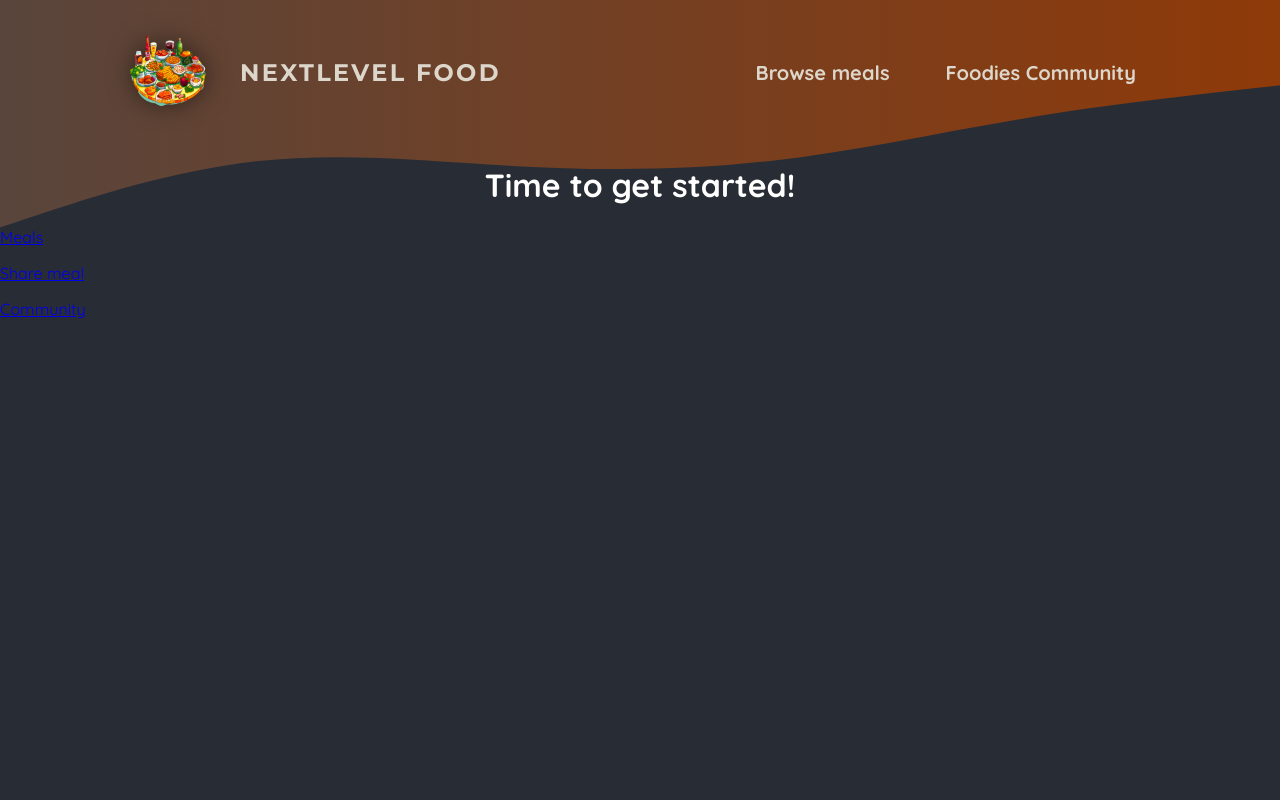
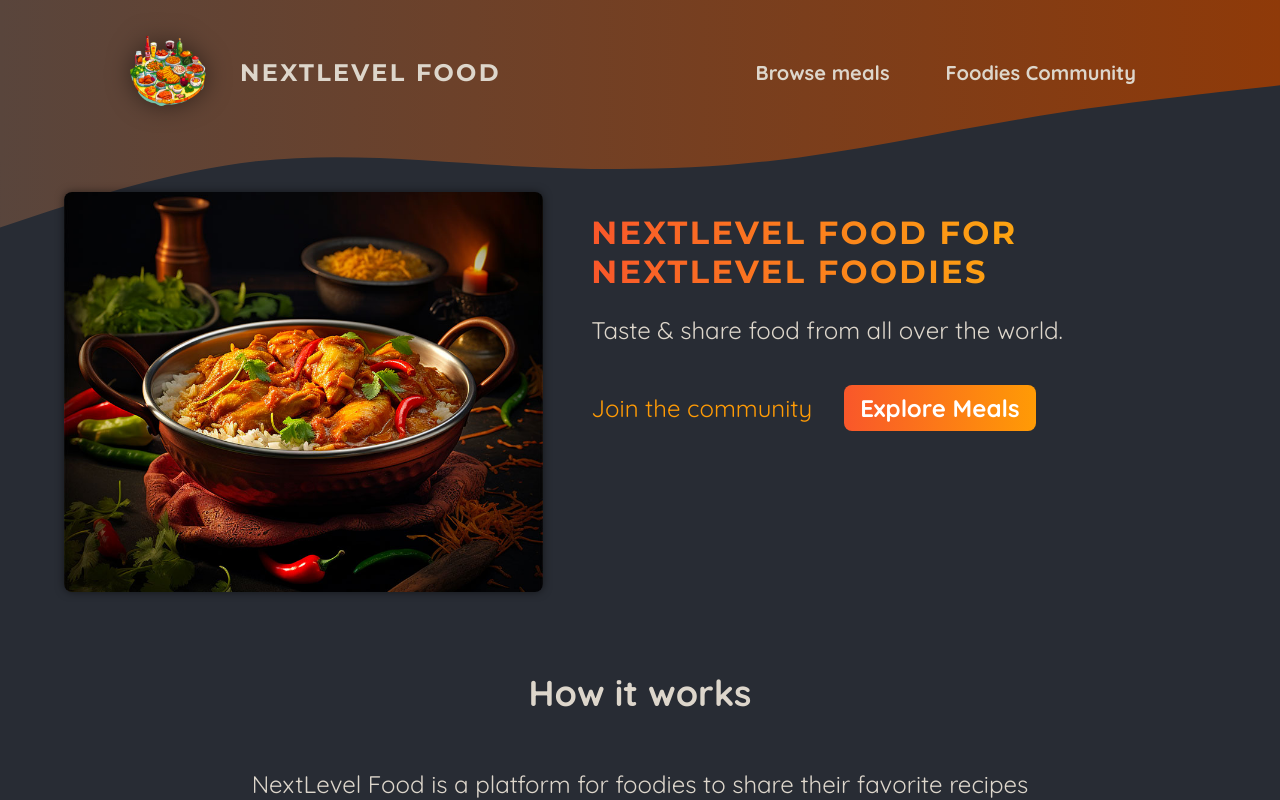
Before and after one commit to Hudayberdiev2000/foodies-next-proje, a Next.js app: page / in a window 1280 px wide. Shown: the top 800 px of the page. Built offline with nearby package versions, Linux system fonts and the light colour scheme.

Commit message:
added ImageSlideshow component

```diff
--- a/app/page.js
+++ b/app/page.js
@@ -1,20 +1,52 @@
 import Link from "next/link";
+import styles from "./page.module.css";
+import ImageSlideshow from "@/components/images/image-slideshow";
 
 export default function Home() {
   return (
-    <main>
-      <h1 style={{ color: "white", textAlign: "center" }}>
-        Time to get started!
-      </h1>
+    <>
+      <header className={styles.header}>
+        <div className={styles.slideshow}>
+          <ImageSlideshow />
+        </div>
+        <div>
+          <div className={styles.hero}>
+            <h1>NextLevel Food for NextLevel Foodies</h1>
+            <p>Taste & share food from all over the world.</p>
+          </div>
+          <div className={styles.cta}>
+            <Link href={"/community"}>Join the community</Link>
+            <Link href={"/meals"}>Explore Meals</Link>
+          </div>
+        </div>
+      </header>
+      <main className={styles.main}>
+        <section className={styles.section}>
+          <h2>How it works</h2>
           <p>
-        <Link href={"/meals"}>Meals</Link>
+            NextLevel Food is a platform for foodies to share their favorite
+            recipes with the world. It&apos;s a place to discover new dishes,
+            and to connect with other food lovers.
           </p>
           <p>
-        <Link href={"/meals/share"}>Share meal</Link>
+            NextLevel Food is a place to discover new dishes, and to connect
+            with other food lovers.
+          </p>
+        </section>
+
+        <section className={styles.section}>
+          <h2>Why NextLevel Food?</h2>
+          <p>
+            NextLevel Food is a platform for foodies to share their favorite
+            recipes with the world. It&apos;s a place to discover new dishes,
+            and to connect with other food lovers.
           </p>
           <p>
-        <Link href={"/community"}>Community</Link>
+            NextLevel Food is a place to discover new dishes, and to connect
+            with other food lovers.
           </p>
+        </section>
       </main>
+    </>
   );
 }
--- /dev/null
+++ b/app/page.module.css
@@ -0,0 +1,75 @@
+.header {
+  display: flex;
+  gap: 3rem;
+  margin: 3rem auto;
+  width: 90%;
+  max-width: 75rem;
+}
+
+.slideshow {
+  width: 40rem;
+  height: 25rem;
+}
+
+.hero {
+  color: #ddd6cb;
+  font-size: 1.5rem;
+}
+
+.hero h1 {
+  font-size: 2rem;
+  font-weight: bold;
+  font-family: 'Montserrat', sans-serif;
+  letter-spacing: 0.15rem;
+  text-transform: uppercase;
+  background: linear-gradient(90deg, #f9572a, #ffc905);
+  background-clip: text;
+  -webkit-background-clip: text;
+  -webkit-text-fill-color: transparent;
+}
+
+.cta {
+  font-size: 1.5rem;
+  display: flex;
+  gap: 1rem;
+}
+
+.cta a {
+  display: inline-block;
+  margin-top: 1rem;
+  padding: 0.5rem 1rem;
+  border-radius: 0.5rem;
+  background: linear-gradient(90deg, #f9572a, #ff9b05);
+  color: #ffffff;
+  font-weight: bold;
+  text-decoration: none;
+}
+
+.cta a:hover,
+.cta a:active {
+  background: linear-gradient(90deg, #fd4715, #f9b241);
+}
+
+.cta a:first-child {
+  background: transparent;
+  font-weight: normal;
+  color: #ff9b05;
+  padding-left: 0;
+}
+
+.cta a:first-child:hover,
+.cta a:first-child:active {
+  background: transparent;
+  color: #f9b241;
+}
+
+.section {
+  display: flex;
+  flex-direction: column;
+  color: #ddd6cb;
+  font-size: 1.5rem;
+  max-width: 50rem;
+  width: 90%;
+  margin: 2rem auto;
+  text-align: center;
+}
--- /dev/null
+++ b/components/images/image-slideshow.js
@@ -0,0 +1,50 @@
+'use client';
+
+import { useEffect, useState } from 'react';
+import Image from 'next/image';
+
+import burgerImg from '@/assets/burger.jpg';
+import curryImg from '@/assets/curry.jpg';
+import dumplingsImg from '@/assets/dumplings.jpg';
+import macncheeseImg from '@/assets/macncheese.jpg';
+import pizzaImg from '@/assets/pizza.jpg';
+import schnitzelImg from '@/assets/schnitzel.jpg';
+import tomatoSaladImg from '@/assets/tomato-salad.jpg';
+import classes from './image-slideshow.module.css';
+
+const images = [
+  { image: burgerImg, alt: 'A delicious, juicy burger' },
+  { image: curryImg, alt: 'A delicious, spicy curry' },
+  { image: dumplingsImg, alt: 'Steamed dumplings' },
+  { image: macncheeseImg, alt: 'Mac and cheese' },
+  { image: pizzaImg, alt: 'A delicious pizza' },
+  { image: schnitzelImg, alt: 'A delicious schnitzel' },
+  { image: tomatoSaladImg, alt: 'A delicious tomato salad' },
+];
+
+export default function ImageSlideshow() {
+  const [currentImageIndex, setCurrentImageIndex] = useState(0);
+
+  useEffect(() => {
+    const interval = setInterval(() => {
+      setCurrentImageIndex((prevIndex) =>
+        prevIndex < images.length - 1 ? prevIndex + 1 : 0
+      );
+    }, 5000);
+
+    return () => clearInterval(interval);
+  }, []);
+
+  return (
+    <div className={classes.slideshow}>
+      {images.map((image, index) => (
+        <Image
+          key={index}
+          src={image.image}
+          className={index === currentImageIndex ? classes.active : ''}
+          alt={image.alt}
+        />
+      ))}
+    </div>
+  );
+}
--- /dev/null
+++ b/components/images/image-slideshow.module.css
@@ -0,0 +1,26 @@
+.slideshow {
+  position: relative;
+  width: 100%;
+  height: 100%;
+  border-radius: 8px;
+  overflow: hidden;
+  box-shadow: 0 0 0.5rem rgba(0, 0, 0, 0.5);
+}
+
+.slideshow img {
+  width: 100%;
+  height: 100%;
+  object-fit: cover;
+  position: absolute;
+  top: 0;
+  left: 0;
+  opacity: 0;
+  transform: scale(1.1) translateX(-1rem) rotate(-5deg);
+  transition: all 0.5s ease-in-out;
+}
+
+.slideshow .active {
+  z-index: 1;
+  opacity: 1;
+  transform: scale(1) translateX(0) rotate(0);
+}
```
Lines whose indentation alone changed are shown as unchanged.
